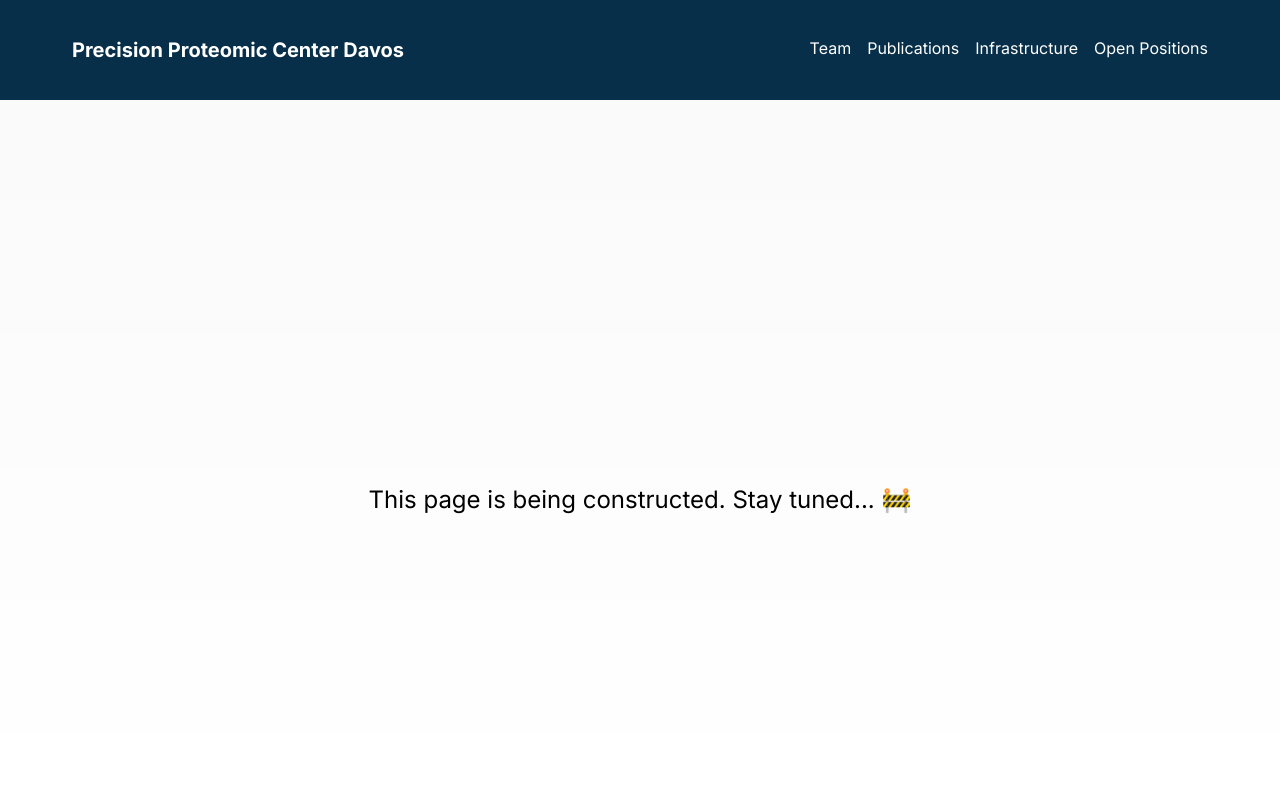
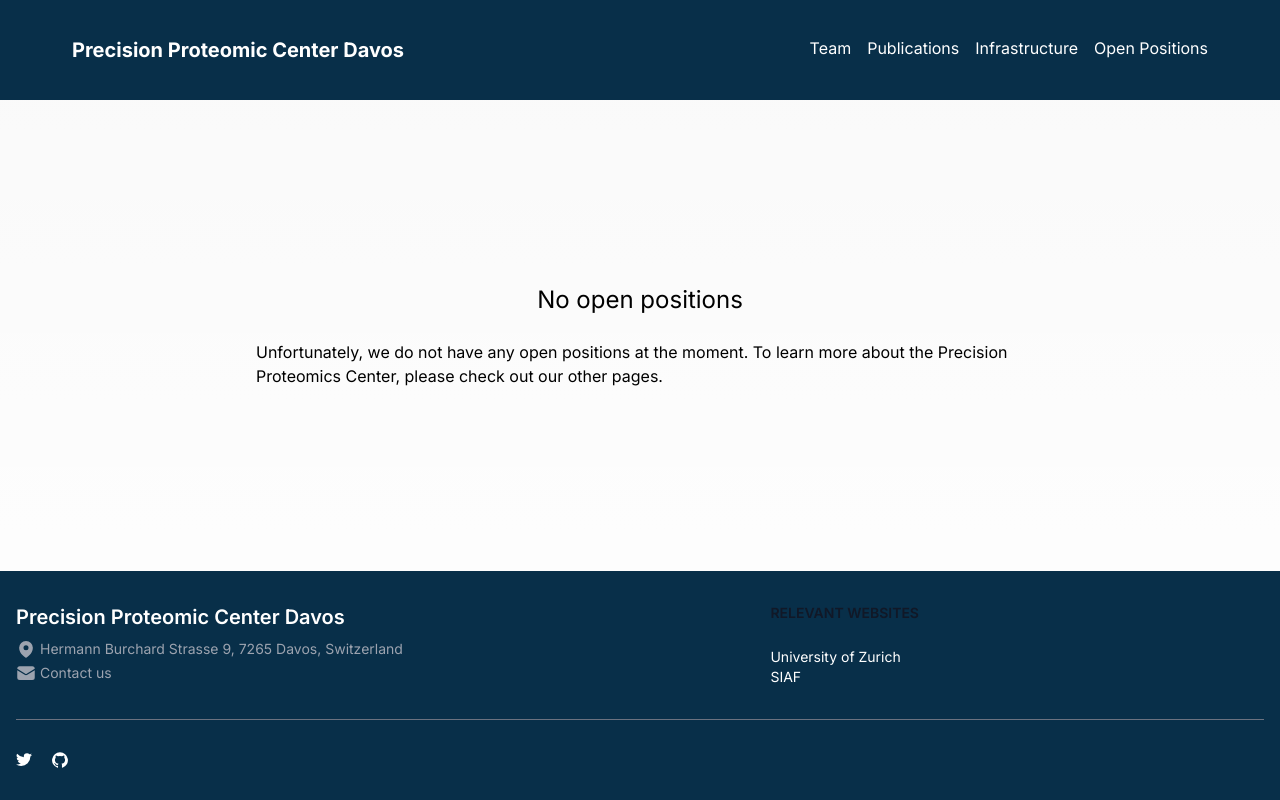
Before and after one commit to Proteomics-Center-SIAF-UZH/ppcdavos, a Next.js app: page /openPositions in a window 1280 px wide. Shown: the top 800 px of the page. Built offline with nearby package versions, Linux system fonts and the light colour scheme.

Commit message:
feat: set up positions content object and no position page

```diff
--- /dev/null
+++ b/src/app/content/openPositions.ts
@@ -0,0 +1,3 @@
+import { OpenPositions } from "./types";
+
+export const OPEN_POSITIONS: OpenPositions[] = []
--- a/src/app/content/types.ts
+++ b/src/app/content/types.ts
@@ -20,3 +20,8 @@ export type Publication = {
   Authors: JSX.Element;
   abstract: string;
 };
+
+export type OpenPositions = {
+  title: string;
+  isActive: boolean
+}
--- a/src/app/openPositions/page.tsx
+++ b/src/app/openPositions/page.tsx
@@ -1,5 +1,22 @@
 import { EmptyPage } from "../components/EmptyPage";
+import { OPEN_POSITIONS } from "../content/openPositions";
+
+const NoOpenPosition = () =>
+  <div className="space-y-6">
+    <div className="text-2xl text-center">
+      No open positions
+    </div>
+    <div>
+      Unfortunately, we do not have any open positions at the moment. To learn more about the Precision Proteomics Center, please check out our other pages.
+    </div>
+  </div>
 
 export default function OpenPositions() {
+
+  const activeOpenPositions = OPEN_POSITIONS.filter((v) => v.isActive)
+  const hasNoOpenPositions = activeOpenPositions.length === 0
+
+  if (hasNoOpenPositions) return <NoOpenPosition />
+
   return <EmptyPage />;
 }
```
